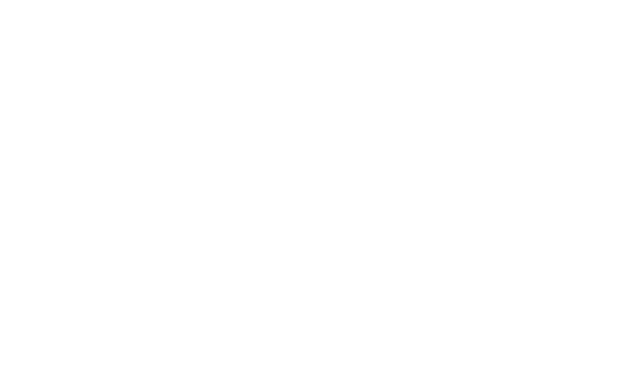
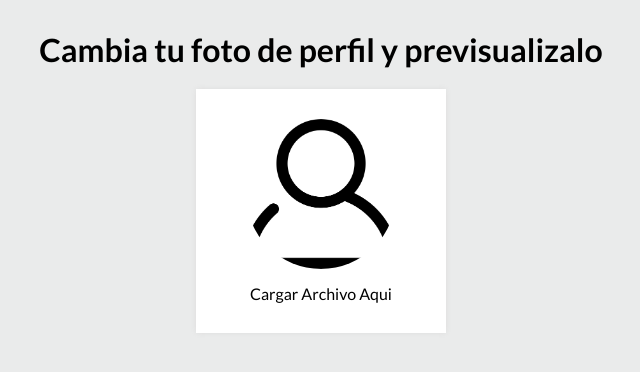
Before and after one commit to CarlosOrellana00/cambiar-foto-de-perfil-y-previsualizar-con-JQuery, a plain HTML site: page index.html in a window 1280 px wide. Shown: the whole page, without its empty margins (319-959 px from the left). Drawn offline with Linux system fonts and the light colour scheme.

Commit message:
vista parcial

```diff
--- /dev/null
+++ b/assets/css/style.css
@@ -0,0 +1,47 @@
+@import url('https://fonts.googleapis.com/css?family=Lato:400,700,900|Open+Sans:300,400|Oswald:400,700');
+* { padding: 0; margin: 0; box-sizing: border-box }
+body {
+  font-family:'Lato',sans-serif;
+  padding: 30px;
+  background: #eaebeb;
+}
+
+.text-center{
+text-align: center;
+margin-bottom: 20px;
+}
+
+.profile-images-card{
+	margin: auto;
+	display: table;
+	background: #fff;
+	padding: 30px 50px;
+	box-shadow: 0px 0px 5px #ddd;
+}
+
+.profile-images{
+	width: 150px;
+	height: 150px;
+	background: #fff;
+	border-radius: 50%;
+	overflow: hidden;
+}
+
+.profile-images img{
+	width: 100%;
+	height: 100%;
+	object-fit: cover;
+}
+
+.custom-file input[type='file']{
+	display: none
+}
+
+.custom-file label{
+	cursor: pointer;
+	color: #000;
+	text-align: center;
+	display: table;
+	margin: auto;
+	margin-top: 15px;
+}
--- a/index.html
+++ b/index.html
@@ -4,9 +4,22 @@
   <meta charset="UTF-8">
   <meta http-equiv="X-UA-Compatible" content="IE=edge">
   <meta name="viewport" content="width=device-width, initial-scale=1.0">
-  <title>Document</title>
+  <title>Pefil</title>
+  <link rel="stylesheet" href="assets/css/style.css">
 </head>
 <body>
+  <h1 class="text-center">Cambia tu foto de perfil y previsualizalo</h1>
 
+  <div class="profile-images-card">
+    <div class="profile-images">
+      <img src="assets/img/perfil.png" alt="">
+    </div>
+    <div class="custom-file">
+      <label for="fileupload">Cargar Archivo Aqui</label>
+      <input type="file" name="" id="">
+    </div>
+  </div>
+
+  <script src="assets/js/"></script>
 </body>
 </html>
```
Also changed, not shown: assets/img/perfil.png (added).
